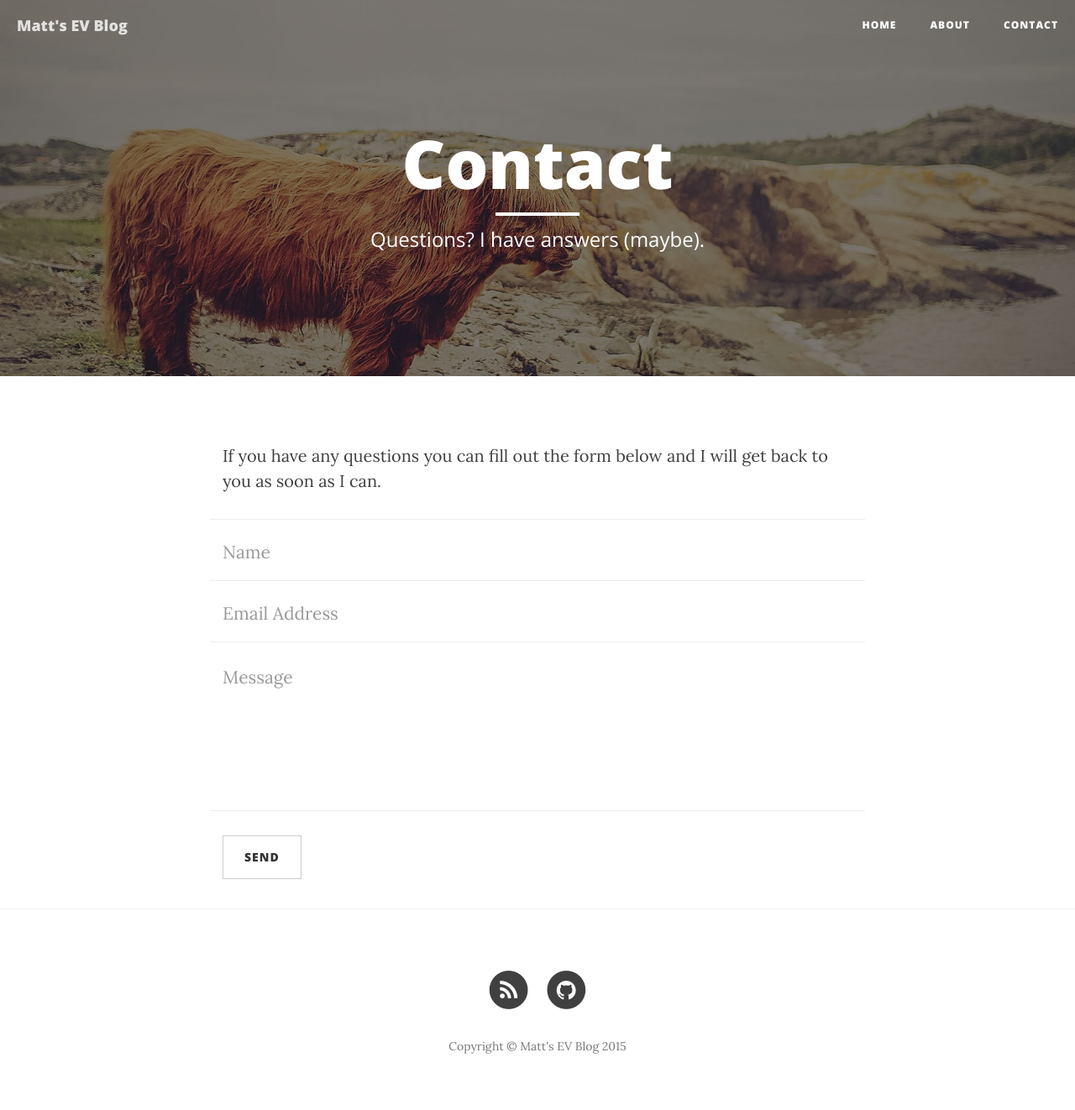
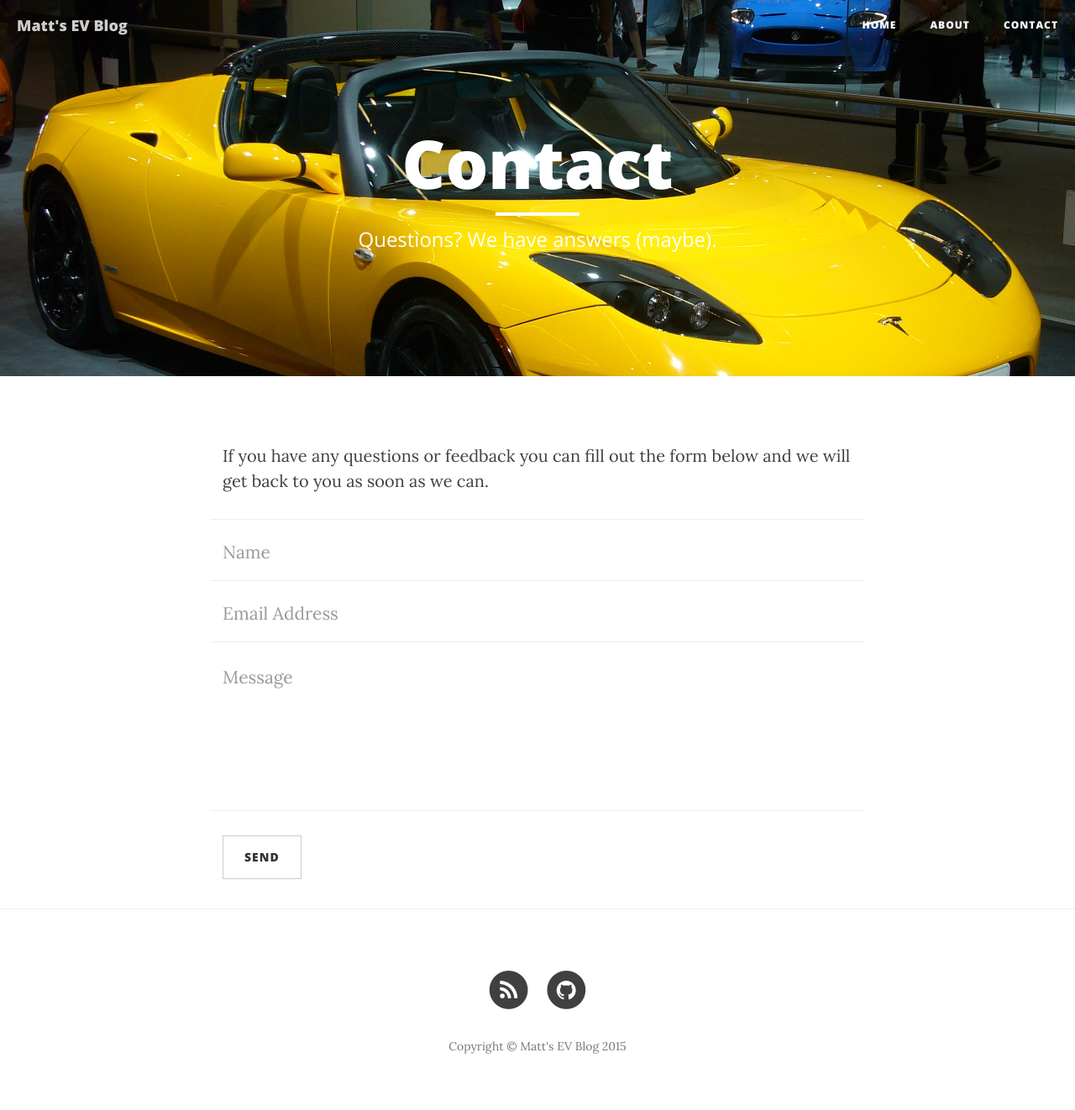
Before and after one commit to mattkelsey/EVBlog, a Jekyll site: the page built from contact.html, in a window 1280 px wide. Shown: the whole page at 84% size. Built offline with Jekyll 4.4.1, drawn with Linux system fonts in a browser that asks for light colours; nearby versions of some CDN libraries.

```diff
--- a/contact.html
+++ b/contact.html
@@ -1,11 +1,11 @@
 ---
 layout: page
 title: "Contact"
-description: "Questions? I have answers (maybe)."
+description: "Questions? We have answers (maybe)."
 header-img: "img/contact-bg.jpg"
 ---
 
-<p>If you have any questions you can fill out the form below and I will get back to you as soon as I can.</p>
+<p>If you have any questions or feedback you can fill out the form below and we will get back to you as soon as we can.</p>
 <!-- Contact Form - Enter your email address on line 19 of the mail/contact_me.php file to make this form work. -->
 <!-- WARNING: Some web hosts do not allow emails to be sent through forms to common mail hosts like Gmail or Yahoo. It's recommended that you use a private domain email address! -->
 <!-- NOTE: To use the contact form, your site must be on a live web host with PHP! The form will not work locally! -->
```
Also changed, not shown: _posts/2015-06-07-drivinghome.markdown (added, +43 -0 lines), img/contact-bg.jpg, img/home-bg-1.jpg (added), img/post-bg-01.jpg (deleted), img/post-bg-02.jpg (deleted), img/post-bg-03.jpg (deleted), img/post-bg-04.jpg (deleted), img/post-bg-05.jpg (deleted), img/post-bg-06.jpg (deleted), img/post-sample-image.jpg (deleted), img/post2-1.jpg (added), img/post2-4.jpg (added), 6 other files.
